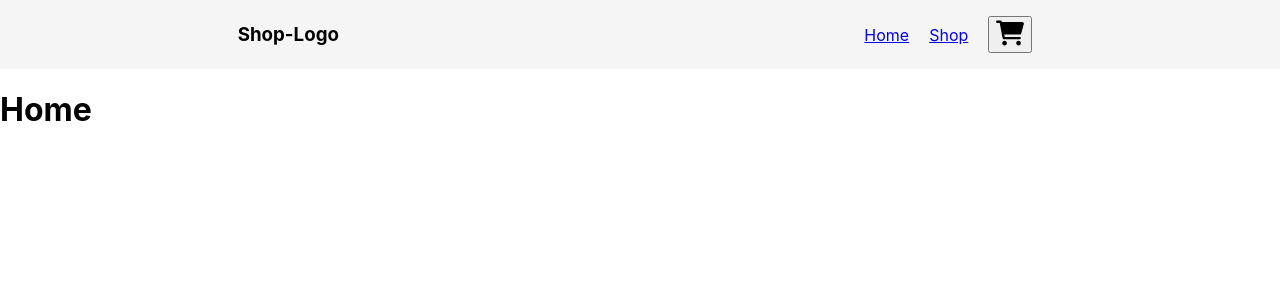
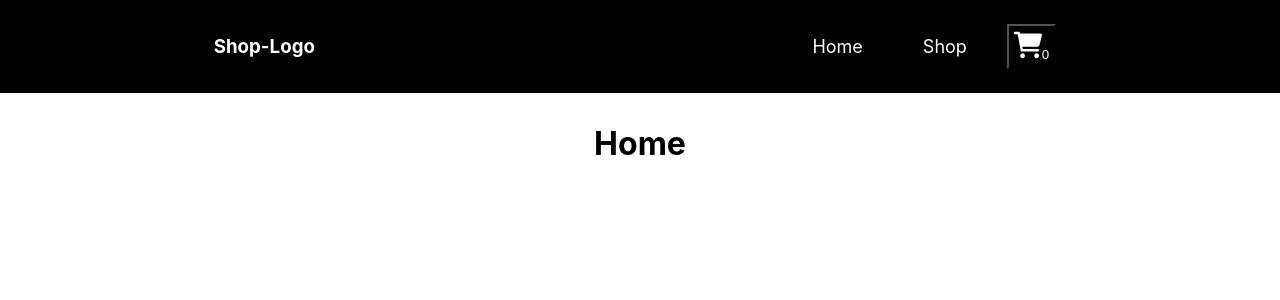
Before and after one commit to shoebham/Shopping-cart, a React (Create React App) app: page / in a window 1280 px wide. Shown: the top 300 px of the page. Built offline with nearby package versions, Linux system fonts and the light colour scheme.

Commit message:
style nav bar

```diff
--- a/src/App.css
+++ b/src/App.css
@@ -1,11 +1,11 @@
 
 .nav{
-
   display: flex;
   flex-direction: row;
   align-items: center;
   justify-content: space-around;
-  background-color: #f5f5f5;
+  background-color: black;
+  color:white;
 }
 
 .links{
@@ -150,3 +150,56 @@ li{
   flex-direction: column;
   align-items: center;
 }
+
+.cart-icon{
+  cursor: pointer;
+  background: none;
+  color:white;
+  /* border: 1px solid white; */
+  padding: 5px;
+  /* border-radius: 5px; */
+  /* box-shadow: #ffffff 1px 1px 0px; */
+
+}
+
+.cart-icon:active{
+  /* box-shadow: #282c34 1px 1px 0px; */
+}
+
+.text-link{
+  text-decoration: none;
+  color:white;
+  font-size: large;
+  margin:20px;
+  /* border-radius: 5px; */
+  /* box-shadow: #ffffff 1px 1px 0px; */
+  /* border:1px solid white; */
+}
+.text-link:active{
+  /* box-shadow: #282c34 1px 1px 0px; */
+}
+
+
+.hover-underline-animation {
+  display: inline-block;
+  position: relative;
+  color: #ffffff;
+}
+
+.hover-underline-animation:after {
+  content: '';
+  position: absolute;
+  width: 100%;
+  transform: scaleX(0);
+  height: 2px;
+  bottom: 0;
+  left: 0;
+  background-color: #ffffff;
+  transform-origin: bottom right;
+  transition: transform 0.25s ease-out;
+}
+
+.hover-underline-animation:hover:after {
+  transform: scaleX(.9);
+  transform-origin: bottom right;
+}
--- a/src/Components/Home.js
+++ b/src/Components/Home.js
@@ -2,7 +2,7 @@
 const Home = ()=>{
 
     return(
-        <div>
+        <div className="center">
             <h1>Home</h1>
         </div>
     )
--- a/src/Components/Nav.js
+++ b/src/Components/Nav.js
@@ -4,20 +4,24 @@ const Nav = (props)=>{
         <div className="nav">
             <h3>Shop-Logo</h3>
             <ul className="links">
-                <Link to="/">
+                <Link className="text-link hover-underline-animation"  to="/">
                     <li>Home</li>
                 </Link>
-                <Link to ="/shop">
+                <Link className="text-link hover-underline-animation"  to ="/shop">
                     <li>Shop</li>
                 </Link>
                 <li>
-                    <button onClick={()=>{
+                    <button className="cart-icon hover-underline-animation" onClick={()=>{
                         document.querySelector(".cart").classList.toggle("show");
                     }}>
-                    <svg xmlns="http://www.w3.org/2000/svg" viewBox="0 0 576 512" height="28" width="28">
-                        <path d="M24 0C10.7 0 0 10.7 0 24S10.7 48 24 48H76.1l60.3 316.5c2.2 11.3 12.1 19.5 23.6 19.5H488c13.3 0 24-10.7 24-24s-10.7-24-24-24H179.9l-9.1-48h317c14.3 0 26.9-9.5 30.8-23.3l54-192C578.3 52.3 563 32 541.8 32H122l-2.4-12.5C117.4 8.2 107.5 0 96 0H24zM176 512c26.5 0 48-21.5 48-48s-21.5-48-48-48s-48 21.5-48 48s21.5 48 48 48zm336-48c0-26.5-21.5-48-48-48s-48 21.5-48 48s21.5 48 48 48s48-21.5 48-48z"/>
+
+                    <svg viewBox="590.877 47.704 121.949 114.778" width="28" height="28">
+                        <path style={{fill: "rgb(255, 255, 255)"}} d="M 595.978 47.704 C 593.151 47.704 590.877 50.103 590.877 53.084 C 590.877 56.066 593.151 58.464 595.978 58.464 L 607.05 58.464 L 619.866 129.416 C 620.334 131.949 622.438 133.787 624.882 133.787 L 694.591 133.787 C 697.418 133.787 699.692 131.389 699.692 128.407 C 699.692 125.426 697.418 123.027 694.591 123.027 L 629.111 123.027 L 627.177 112.267 L 694.549 112.267 C 697.588 112.267 700.266 110.137 701.094 107.043 L 712.571 64.002 C 713.782 59.428 710.531 54.878 706.025 54.878 L 616.806 54.878 L 616.295 52.075 C 615.828 49.542 613.724 47.704 611.28 47.704 L 595.978 47.704 Z M 628.282 162.482 C 633.914 162.482 638.483 157.662 638.483 151.721 C 638.483 145.781 633.914 140.961 628.282 140.961 C 622.65 140.961 618.081 145.781 618.081 151.721 C 618.081 157.662 622.65 162.482 628.282 162.482 Z M 699.692 151.721 C 699.692 145.781 695.122 140.961 689.49 140.961 C 683.858 140.961 679.289 145.781 679.289 151.721 C 679.289 157.662 683.858 162.482 689.49 162.482 C 695.122 162.482 699.692 157.662 699.692 151.721 Z"></path>
                     </svg>
-                    <span className="no-of-items-cart-icon">{props.cart.length}
+                    {/* <svg xmlns="http://www.w3.org/2000/svg" viewBox="0 0 576 512" height="28" width="28">
+                        <path style={{fill:"#000000"}} d="M24 0C10.7 0 0 10.7 0 24S10.7 48 24 48H76.1l60.3 316.5c2.2 11.3 12.1 19.5 23.6 19.5H488c13.3 0 24-10.7 24-24s-10.7-24-24-24H179.9l-9.1-48h317c14.3 0 26.9-9.5 30.8-23.3l54-192C578.3 52.3 563 32 541.8 32H122l-2.4-12.5C117.4 8.2 107.5 0 96 0H24zM176 512c26.5 0 48-21.5 48-48s-21.5-48-48-48s-48 21.5-48 48s21.5 48 48 48zm336-48c0-26.5-21.5-48-48-48s-48 21.5-48 48s21.5 48 48 48s48-21.5 48-48z"/>
+                    </svg> */}
+                    <span className="no-of-items-cart-icon">{Object.keys(props.cart).length}
                     </span>
                     </button>
                 </li>
```
